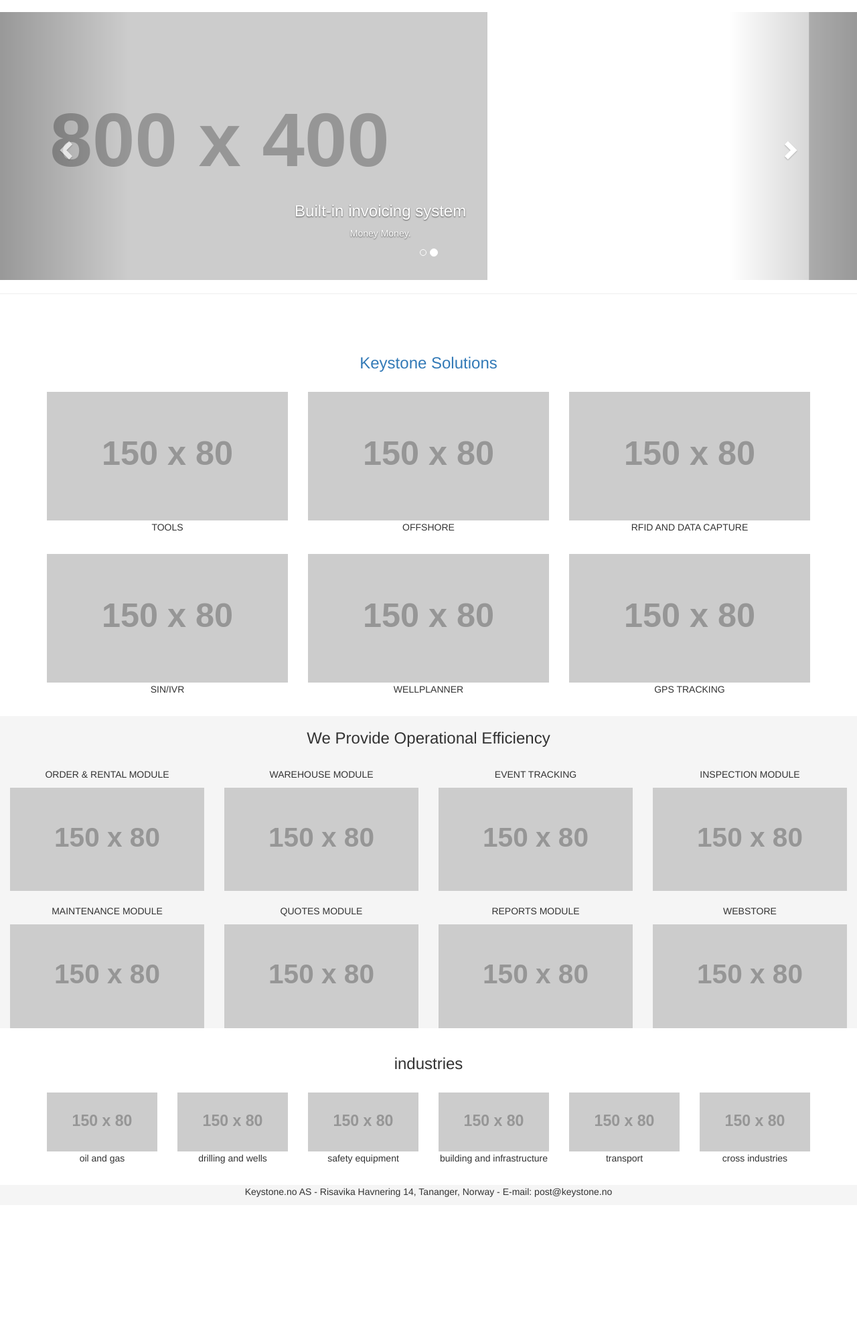
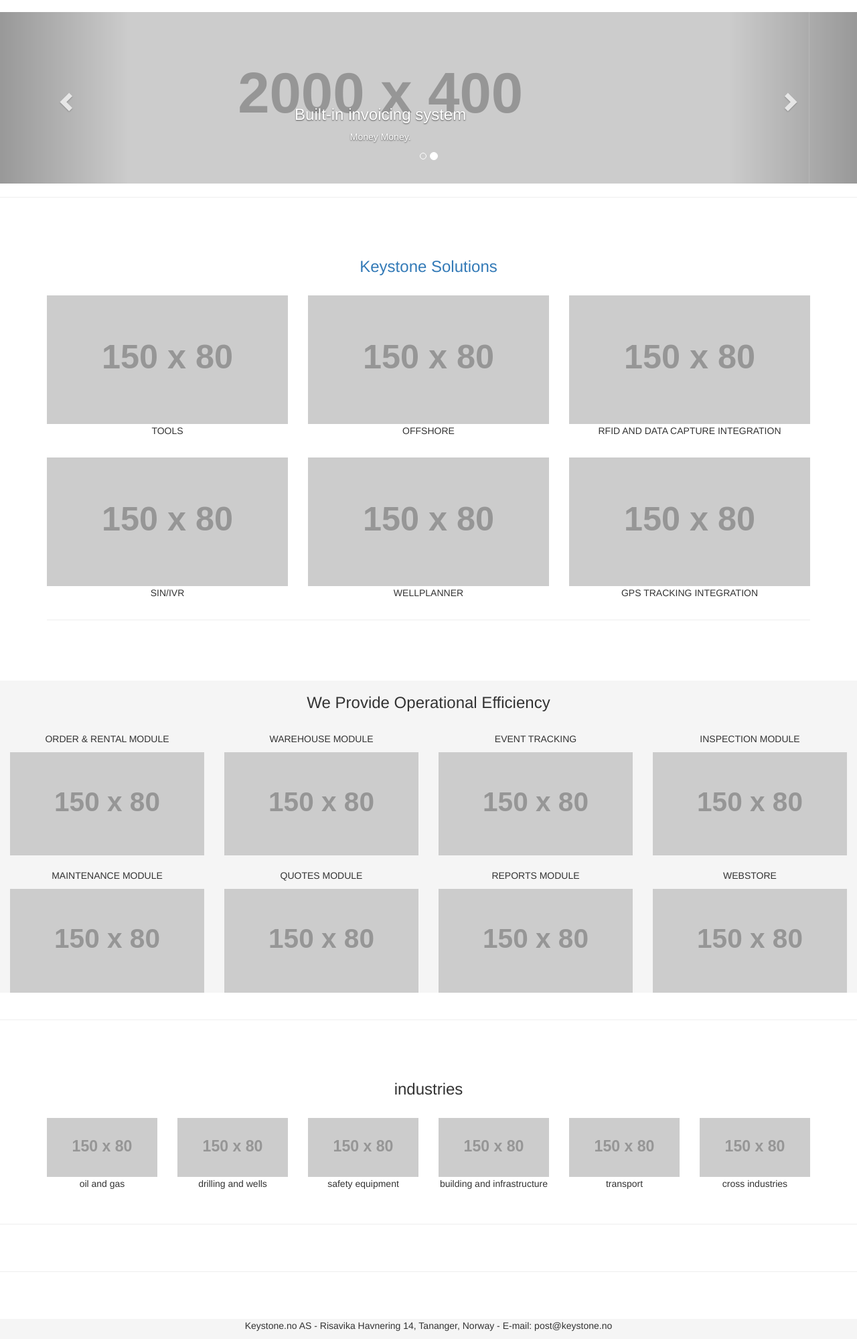
Before and after one commit to irahey/ks-01, a plain HTML site: page index.html in a window 1280 px wide. Shown: the part 54-2053 px from the top of the page at 67% size. Before the commit the page ends 1853 px from the top, so only its background shows below. Drawn offline with nearby package versions, Linux system fonts and the light colour scheme; placeholder pictures from the web are drawn by us.

Commit message:
added pages

```diff
--- a/index.html
+++ b/index.html
@@ -42,8 +42,8 @@
         <li><a href="contact.html">Contact</a></li>
     </ul>
     <ul class="nav navbar-nav navbar-right">
-      <li><a href="#"><span class="glyphicon glyphicon-user"></span> User Forum</a></li>
-      <li><a href="#"><span class="glyphicon glyphicon-log-in"></span> Register</a></li>
+      <li><a href="kuf.html"><span class="glyphicon glyphicon-user"></span> User Forum</a></li>
+      <li><a href="http://register.keystone.no/"><span class="glyphicon glyphicon-log-in" target="_blank"></span> Register</a></li>
     </ul>
   </div>
 </nav>
@@ -58,7 +58,7 @@
   <!-- Wrapper for slides -->
   <div class="carousel-inner" role="listbox">
     <div class="item active">
-      <img src="https://placehold.it/800x400?text=IMAGE" alt="Image">
+      <img src="https://placehold.it/2000x400?text=IMAGE" alt="Image">
       <div class="carousel-caption">
         <h3>Built-in invoicing system</h3>
         <p>Money Money.</p>
@@ -66,7 +66,7 @@
     </div>
 
     <div class="item">
-      <img src="https://placehold.it/800x400?text=Another Image Maybe" alt="Image">
+      <img src="https://placehold.it/2000x400?text=Another Image Maybe" alt="Image">
       <div class="carousel-caption">
         <h3>Powerful warehouse asset management</h3>
         <p>Lorem ipsum...</p>
@@ -99,7 +99,7 @@
     </div>
     <div class="col-sm-4">
       <img src="https://placehold.it/150x80?text=IMAGE" class="img-responsive" style="width:100%" alt="Image">
-      <p>RFID AND DATA CAPTURE</p>
+      <p>RFID AND DATA CAPTURE INTEGRATION</p>
     </div>
 
   </div>
@@ -118,10 +118,11 @@
     </div>
     <div class="col-sm-4">
       <img src="https://placehold.it/150x80?text=IMAGE" class="img-responsive" style="width:100%" alt="Image">
-      <p>GPS TRACKING</p>
+      <p>GPS TRACKING INTEGRATION</p>
     </div>
-  </div>
+  </div><hr>
 </div><br>
+
 <div style="background-color: #f5f5f5">
 <div class="container-fluid bg-3 text-center">
   <h3>We Provide Operational Efficiency</h3><br>
@@ -167,6 +168,7 @@
     </div>
   </div>
 </div></div><br>
+<hr>
 <div class="container text-center">
   <h3>industries</h3>
   <br>
@@ -197,7 +199,7 @@
     </div>
   </div>
 </div><br>
-
+<hr><hr>
 
 <script src="js/slideshow.js"></script>
 <footer class="container-fluid text-center" style="background-color: #f5f5f5">
```
Also changed, not shown: gpstracking.html (added), rfid.html (added), sinivr.html (added), tools.html (added), wellplanner.html (added), 2 other files.
